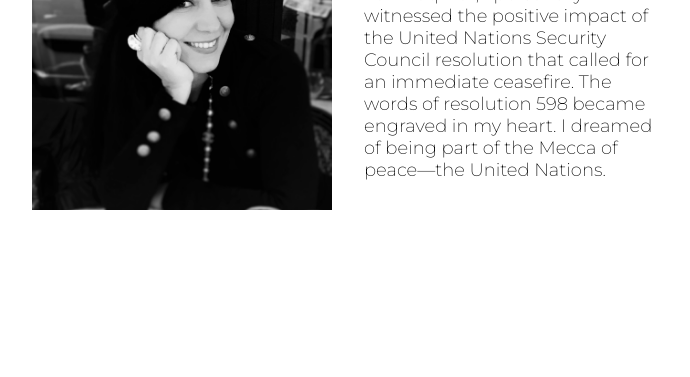
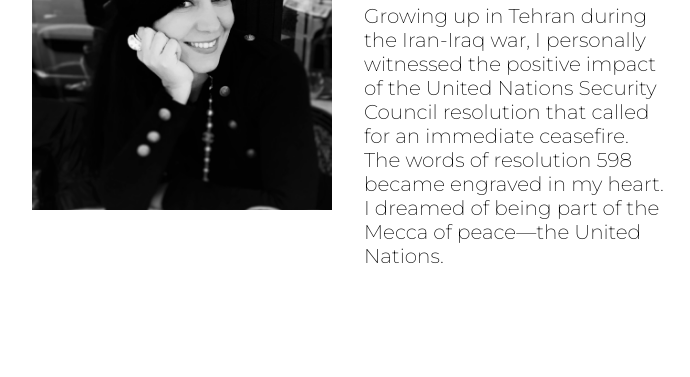
Before and after one commit to avijoon/avijoon.github.io, a plain HTML site: page index.html in a window 1280 px wide. Shown: the part 340-717 px from the top of the page, without its empty margins (292-982 px from the left). Drawn offline with Linux system fonts and the light colour scheme.

Commit message:
change body font

```diff
--- a/css/main.css
+++ b/css/main.css
@@ -6,8 +6,8 @@ body {
   margin: 0;
   overflow: hidden;
   font-family: Montserrat, sans-serif;
-  font-size: 18px;
-  font-weight: 200;
+  font-size: 20px;
+
 }
 
 h1, h2, h3 {
```
